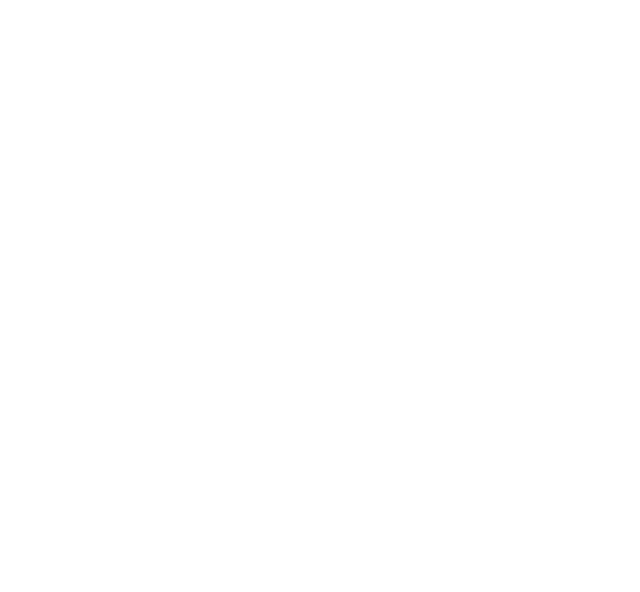
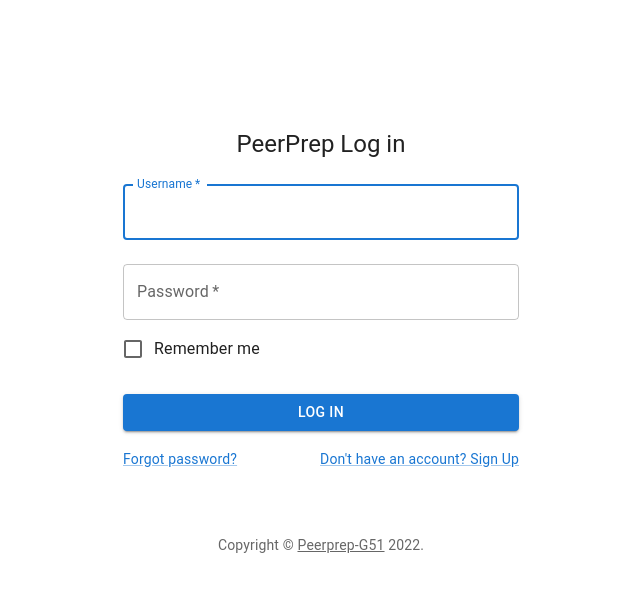
Before and after one commit to CS3219-AY2223S1/cs3219-project-ay2223s1-g51, a React (Create React App) app in the folder frontend/: page /login in a window 1280 px wide. Before the commit this address had no page. Shown: the top 592 px of the page, without its empty margins (319-959 px from the left). Built offline with nearby package versions, Linux system fonts and the light colour scheme.

Commit message:
Added login page. Linked login page with signup page

```diff
--- a/frontend/public/index.html
+++ b/frontend/public/index.html
@@ -1,14 +1,12 @@
 <!DOCTYPE html>
 <html lang="en">
-  <head>
+
+<head>
     <meta charset="utf-8" />
     <link rel="icon" href="%PUBLIC_URL%/favicon.ico" />
     <meta name="viewport" content="width=device-width, initial-scale=1" />
     <meta name="theme-color" content="#000000" />
-    <meta
-      name="description"
-      content="Web site created using create-react-app"
-    />
+    <meta name="description" content="Web site created using create-react-app" />
     <link rel="apple-touch-icon" href="%PUBLIC_URL%/logo192.png" />
     <!--
       manifest.json provides metadata used when your web app is installed on a
@@ -24,9 +22,10 @@
       work correctly both with client-side routing and a non-root public URL.
       Learn how to configure a non-root public URL by running `npm run build`.
     -->
-    <title>React App</title>
-  </head>
-  <body>
+    <title>PeerPrep-G51</title>
+</head>
+
+<body>
     <noscript>You need to enable JavaScript to run this app.</noscript>
     <div id="root"></div>
     <!--
@@ -39,5 +38,6 @@
       To begin the development, run `npm start` or `yarn start`.
       To create a production bundle, use `npm run build` or `yarn build`.
     -->
-  </body>
+</body>
+
 </html>
--- a/frontend/src/App.js
+++ b/frontend/src/App.js
@@ -1,5 +1,6 @@
 import {BrowserRouter as Router, Routes, Route, Navigate} from "react-router-dom";
 import SignupPage from './components/SignupPage';
+import Login from './components/Login';
 import {Box} from "@mui/material";
 
 function App() {
@@ -8,8 +9,10 @@ function App() {
             <Box display={"flex"} flexDirection={"column"} padding={"4rem"}>
                 <Router>
                     <Routes>
-                        <Route exact path="/" element={<Navigate replace to="/signup" />}></Route>
+                        <Route exact path="/" element={<Navigate replace to="/login" />}></Route>
+                        <Route path="/login" element={<Login/>}/>
                         <Route path="/signup" element={<SignupPage/>}/>
+                        {/* <Route path="/home" element={<Home/>}/> */}
                     </Routes>
                 </Router>
             </Box>
--- /dev/null
+++ b/frontend/src/components/Login.js
@@ -0,0 +1,130 @@
+import { useState } from "react";
+import Button from "@mui/material/Button";
+import CssBaseline from "@mui/material/CssBaseline";
+import TextField from "@mui/material/TextField";
+import FormControlLabel from "@mui/material/FormControlLabel";
+import Checkbox from "@mui/material/Checkbox";
+import Link from "@mui/material/Link";
+import Grid from "@mui/material/Grid";
+import Box from "@mui/material/Box";
+import Typography from "@mui/material/Typography";
+import Container from "@mui/material/Container";
+import { createTheme, ThemeProvider } from "@mui/material/styles";
+
+function Copyright(props) {
+  return (
+    <Typography
+      variant="body2"
+      color="text.secondary"
+      align="center"
+      {...props}
+    >
+      {"Copyright © "}
+      <Link
+        color="inherit"
+        href="https://github.com/CS3219-AY2223S1/cs3219-project-ay2223s1-g51"
+      >
+        Peerprep-G51
+      </Link>{" "}
+      {new Date().getFullYear()}
+      {"."}
+    </Typography>
+  );
+}
+
+const themeLight = createTheme({
+	palette: {
+	  background: {
+		default: "#ffffff"
+	  }
+	}
+  });
+
+export default function Login() {
+	const [username, setUsername] = useState("");
+	const [password, setPassword] = useState("");
+
+	const handleLogin = (event) => {
+		event.preventDefault();
+		const data = new FormData(event.currentTarget);
+		console.log({
+			username: data.get("username"),
+			password: data.get("password"),
+		});
+		//add login algo here
+	};
+
+	return (
+		<ThemeProvider theme={themeLight}>
+			<Container component="main" maxWidth="xs">
+				<CssBaseline />
+				<Box
+				sx={{
+					marginTop: 8,
+					display: "flex",
+					flexDirection: "column",
+					alignItems: "center",
+				}}
+				>
+				<Typography component="h1" variant="h5">
+					PeerPrep Log in
+				</Typography>
+				<Box
+					component="form"
+					onSubmit={handleLogin}
+					noValidate
+					sx={{ mt: 1 }}
+				>
+					<TextField
+						margin="normal"
+						required
+						fullWidth
+						id="username"
+						label="Username"
+						name="username"
+						autoComplete="username"
+						autoFocus
+						onChange={(e) => setUsername(e.target.value)}
+					/>
+					<TextField
+						margin="normal"
+						required
+						fullWidth
+						name="password"
+						label="Password"
+						type="password"
+						id="password"
+						autoComplete="current-password"
+						onChange={(e) => setPassword(e.target.value)}
+					/>
+					<FormControlLabel
+						control={<Checkbox value="remember" color="primary" />}
+						label="Remember me"
+					/>
+					<Button
+						type="submit"
+						fullWidth
+						variant="contained"
+						sx={{ mt: 3, mb: 2 }}
+					>
+					Log In
+					</Button>
+					<Grid container>
+					<Grid item xs>
+						<Link href="#" variant="body2">
+						Forgot password?
+						</Link>
+					</Grid>
+					<Grid item>
+						<Link href="/signup" variant="body2">
+						{"Don't have an account? Sign Up"}
+						</Link>
+					</Grid>
+					</Grid>
+				</Box>
+				</Box>
+				<Copyright sx={{ mt: 8, mb: 4 }} />
+			</Container>
+		</ThemeProvider>
+	);
+}
--- a/frontend/src/components/SignupPage.js
+++ b/frontend/src/components/SignupPage.js
@@ -1,19 +1,25 @@
 import {
     Box,
     Button,
+    Container,
+    CssBaseline,
     Dialog,
     DialogActions,
     DialogContent,
     DialogContentText,
     DialogTitle,
+    Grid,
+    Link,
     TextField,
-    Typography
+    Typography,
 } from "@mui/material";
+import { createTheme, ThemeProvider } from '@mui/material/styles'
 import {useState} from "react";
 import axios from "axios";
 import {URL_USER_SVC} from "../configs";
 import {STATUS_CODE_CONFLICT, STATUS_CODE_CREATED} from "../constants";
-import {Link} from "react-router-dom";
+
+const theme = createTheme();
 
 function SignupPage() {
     const [username, setUsername] = useState("")
@@ -54,9 +60,23 @@ function SignupPage() {
     }
 
     return (
-        <Box display={"flex"} flexDirection={"column"} width={"30%"}>
-            <Typography variant={"h3"} marginBottom={"2rem"}>Sign Up</Typography>
+        <ThemeProvider theme={theme}>
+        <Container component="main" maxWidth="xs">
+          <CssBaseline />
+          <Box
+            sx={{
+              marginTop: 8,
+              display: 'flex',
+              flexDirection: 'column',
+              alignItems: 'center',
+            }}
+          >
+            <Typography component="h1" variant="h5">Sign Up</Typography>
+            <Box component="form" noValidate sx={{ mt: 1 }}>
                 <TextField
+                    margin="normal"
+                    required
+                    fullWidth
                     label="Username"
                     variant="standard"
                     value={username}
@@ -65,6 +85,9 @@ function SignupPage() {
                     autoFocus
                     />
                 <TextField
+                    margin="normal"
+                    required
+                    fullWidth
                     label="Password"
                     variant="standard"
                     type="password"
@@ -72,8 +95,22 @@ function SignupPage() {
                     onChange={(e) => setPassword(e.target.value)}
                     sx={{marginBottom: "2rem"}}
                     />
-            <Box display={"flex"} flexDirection={"row"} justifyContent={"flex-end"}>
-                <Button variant={"outlined"} onClick={handleSignup}>Sign up</Button>
+
+                <Box display={"flex"} flexDirection={"column"} justifyContent={"flex-end"}>
+                    <Button
+                        variant="contained"
+                        sx={{ mt: 3, mb: 2 }}
+                        onClick={handleSignup}>
+                            Sign up
+                    </Button>
+                    <Grid container>
+                        <Grid item xs>
+                            <Link href="/login" variant="body2">
+                                {"Have an account? Log in"}
+                            </Link>
+                        </Grid>
+                    </Grid>
+                </Box>
             </Box>
 
             <Dialog
@@ -86,12 +123,14 @@ function SignupPage() {
                 </DialogContent>
                 <DialogActions>
                     {isSignupSuccess
-                        ? <Button component={Link} to="/login">Log in</Button>
+                        ? <Button href="/home">Log in</Button>
                         : <Button onClick={closeDialog}>Done</Button>
                     }
                 </DialogActions>
             </Dialog>
         </Box>
+        </Container>
+    </ThemeProvider>
     )
 }
 
```
Lines whose indentation alone changed are shown as unchanged.
